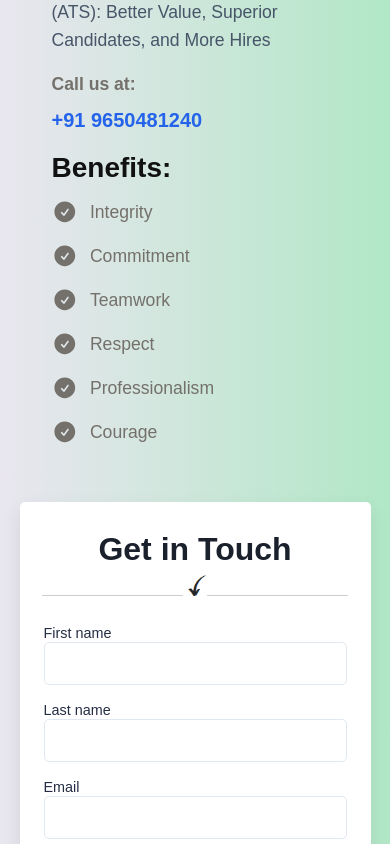
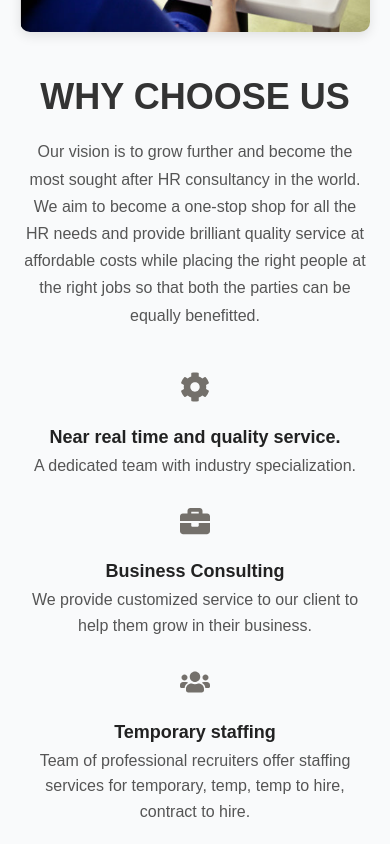
Before and after one commit to cjabhi/yochna, a React (Create React App) app in the folder frontend/: page / in a window 390 px wide. Shown: the part 5620-6464 px from the top of the page. Built offline with nearby package versions, Linux system fonts and the light colour scheme; no server answers.

Commit message:
why choose us

```diff
--- a/frontend/src/App.js
+++ b/frontend/src/App.js
@@ -8,6 +8,7 @@ import Service from './pages/Service/Service.jsx';
 import Business from './pages/Business/Business.jsx';
 import Careers from './pages/Careers/Careers.jsx';
 import Apply from './pages/Apply/Apply.jsx';
+import WhyChooseUs from './components/WhyChooseUs/WhyChooseUs.jsx';
 function App() {
   const url = "https://adamant-backend.onrender.com";
   return (
--- a/frontend/src/components/ContactSection/ContactSection.css
+++ b/frontend/src/components/ContactSection/ContactSection.css
@@ -151,7 +151,7 @@
 }
 
 .header-line {
-  width: 40%;
+  width: 46%;
   height: 1px;
   background-color: #cdcdcd;
   border-radius: 2px;
--- a/frontend/src/components/FooterSection/FooterSection.jsx
+++ b/frontend/src/components/FooterSection/FooterSection.jsx
@@ -43,9 +43,13 @@ const Footer = () => {
           <div className="footer-column">
             <h3>Quick Links</h3>
             <ul>
-              <li>About Us</li>
+              <li onClick={()=>{navigate('/careers')}}>Careers</li>
               {/* <li>Industries</li> */}
-              <li>Why Choose Us</li>
+              <li onClick={() =>
+                document
+                  .getElementById("whychooseus")
+                  ?.scrollIntoView({ behavior: "smooth" })
+              } >Why Choose Us</li>
               {/* <li>Diversity & Inclusion</li> */}
               <li onClick={()=>{navigate('/contact')}}>Contact</li>
             </ul>
--- /dev/null
+++ b/frontend/src/components/WhyChooseUs/WhyChooseUs.css
@@ -0,0 +1,98 @@
+.whychooseus {
+  background-color: #f9fafb;
+  padding: 80px 20px;
+}
+
+.whychooseus-container {
+  max-width: 1200px;
+  margin: 0 auto;
+  display: flex;
+  flex-direction: row;
+  align-items: center;
+  gap: 40px;
+}
+
+.whychooseus-image{
+  width: 50%;
+}
+
+.whychooseus-image img {
+  width: 100%;
+  border-radius: 10px;
+  box-shadow: 0 4px 12px rgba(0, 0, 0, 0.1);
+}
+
+.whychooseus-content {
+  flex: 1;
+}
+
+.whychooseus-content h2 {
+  font-size: 36px;
+  font-weight: 700;
+  color: #333;
+  margin-bottom: 20px;
+}
+
+.whychooseus-description {
+  color: #555;
+  line-height: 1.7;
+  font-size: 16px;
+  margin-bottom: 40px;
+}
+
+.whychooseus-points {
+  display: flex;
+  flex-direction: column;
+  gap: 25px;
+}
+
+.point {
+  display: flex;
+  align-items: flex-start;
+  gap: 15px;
+}
+
+.point-icon {
+  font-size: 30px;
+  color: #2563eb;
+  flex-shrink: 0;
+  margin-top: 3px;
+}
+
+.point h3 {
+  font-size: 18px;
+  font-weight: 600;
+  color: #222;
+  margin-bottom: 5px;
+}
+
+.point p {
+  color: #555;
+  line-height: 1.6;
+}
+
+/* Responsive Design */
+@media (max-width: 800px) {
+  .whychooseus-container {
+    flex-direction: column;
+    text-align: center;
+  }
+
+  .whychooseus-image{
+    width: 100%;
+  }
+
+  .whychooseus-points {
+    align-items: center;
+  }
+
+  .point {
+    flex-direction: column;
+    align-items: center;
+    text-align: center;
+  }
+
+  .point-icon {
+    margin-bottom: 10px;
+  }
+}
--- /dev/null
+++ b/frontend/src/components/WhyChooseUs/WhyChooseUs.jsx
@@ -0,0 +1,62 @@
+import React from "react";
+import { FaCog, FaBriefcase, FaUsers } from "react-icons/fa";
+import "./WhyChooseUs.css";
+
+const WhyChooseUs = () => {
+  return (
+    <section className="whychooseus" id="whychooseus">
+      <div className="whychooseus-container">
+        {/* Left Image */}
+        <div className="whychooseus-image">
+          <img src="/images/whychooseus.png" alt="Working professional" />
+        </div>
+
+        {/* Right Content */}
+        <div className="whychooseus-content">
+          <h2>WHY CHOOSE US</h2>
+          <p className="whychooseus-description">
+            Our vision is to grow further and become the most sought after HR
+            consultancy in the world. We aim to become a one-stop shop for all
+            the HR needs and provide brilliant quality service at affordable
+            costs while placing the right people at the right jobs so that both
+            the parties can be equally benefitted.
+          </p>
+
+          <div className="whychooseus-points">
+            <div className="point">
+              <FaCog className="point-icon" />
+              <div>
+                <h3>Near real time and quality service.</h3>
+                <p>A dedicated team with industry specialization.</p>
+              </div>
+            </div>
+
+            <div className="point">
+              <FaBriefcase className="point-icon" />
+              <div>
+                <h3>Business Consulting</h3>
+                <p>
+                  We provide customized service to our client to help them grow
+                  in their business.
+                </p>
+              </div>
+            </div>
+
+            <div className="point">
+              <FaUsers className="point-icon" />
+              <div>
+                <h3>Temporary staffing</h3>
+                <p>
+                  Team of professional recruiters offer staffing services for
+                  temporary, temp, temp to hire, contract to hire.
+                </p>
+              </div>
+            </div>
+          </div>
+        </div>
+      </div>
+    </section>
+  );
+};
+
+export default WhyChooseUs;
--- a/frontend/src/pages/Contact/Contact.css
+++ b/frontend/src/pages/Contact/Contact.css
@@ -105,7 +105,7 @@
           }
 
           .talent-btn {
-            background: linear-gradient(90deg, #2563eb, #1e40af);
+            background: #006AB0;
             color: #fff;
             font-weight: 700;
             padding: 0.9rem 2.5rem;
--- a/frontend/src/pages/Home/Home.jsx
+++ b/frontend/src/pages/Home/Home.jsx
@@ -9,6 +9,7 @@ import Reviews from '../../components/Reviews/Reviews';
 import OfficeLocations from '../../components/OfficeLocations/OfficeLocations';
 import ContactSection from '../../components/ContactSection/ContactSection';
 import Footer from '../../components/FooterSection/FooterSection';
+import WhyChooseUs from '../../components/WhyChooseUs/WhyChooseUs';
 
 const Home = ({url}) => {
   return (
@@ -60,6 +61,8 @@ const Home = ({url}) => {
 
         <OfficeLocations />
 
+        <WhyChooseUs />
+
         <ContactSection />
 
     </div>
```
Also changed, not shown: frontend/public/images/whychooseus.png (added).
